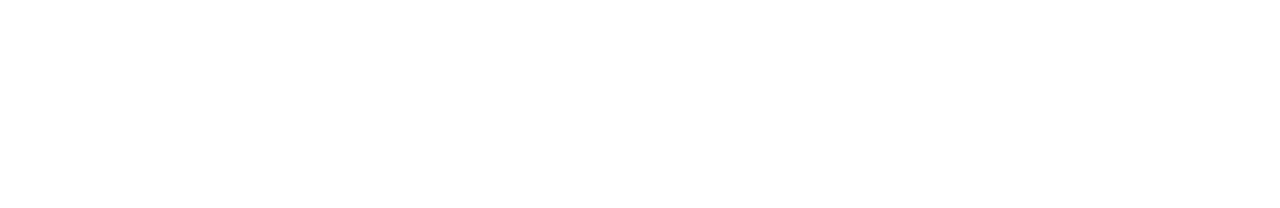
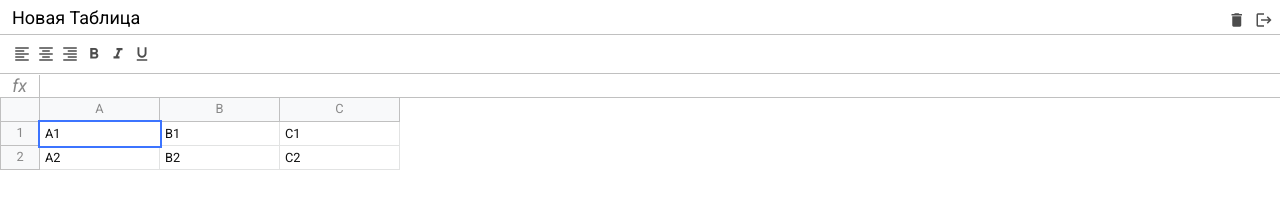
Before and after one commit to Humizi/excel, a website built with webpack: page src/index.html in a window 1280 px wide. Built offline with nearby package versions, Linux system fonts and the light colour scheme.

Commit message:
up structure

```diff
--- a/src/components/excel/Excel.js
+++ b/src/components/excel/Excel.js
@@ -1,6 +1,31 @@
+import { $ } from "../../core/dom";
+
 export class Excel {
   constructor(selector, options) {
     this.$el = document.querySelector(selector);
     this.components = options.components || [];
   }
+
+  getRoot() {
+    const $root = $.create("div", "excel");
+    // const $root = document.createElement("div");
+    // $root.classList.add("excel");
+
+    this.components.forEach((Component) => {
+      const $el = $.create("div", Component.className);
+      // const $el = document.createElement("div");
+      // $el.classList.add(Component.className);
+      const component = new Component($el);
+      $el.innerHTML = component.toHTML();
+      $root.append($el);
+      // $root.insertAdjacentHTML("beforeend", component.toHTML());
+    });
+
+    return $root;
+  }
+
+  render() {
+    // this.$el.insertAdjacentHTML("afterbegin", `<h1>Test</h1>`);
+    this.$el.append(this.getRoot());
+  }
 }
--- a/src/components/formula/Formula.js
+++ b/src/components/formula/Formula.js
@@ -1,3 +1,17 @@
-import { ExcelComponent } from "src/core/ExcelComponent";
+import { ExcelComponent } from "./../../core/ExcelComponent";
 
-export class Formula extends ExcelComponent {}
+export class Formula extends ExcelComponent {
+  static className = "formula";
+
+  toHTML() {
+    return `
+      <div class="formula__info">fx</div>
+
+      <div
+        class="formula__input"
+        contenteditable="true"
+        spellcheck="false"
+      ></div>
+    `;
+  }
+}
--- a/src/components/header/Header.js
+++ b/src/components/header/Header.js
@@ -1,3 +1,21 @@
-import { ExcelComponent } from "src/core/ExcelComponent";
+import { ExcelComponent } from "./../../core/ExcelComponent";
 
-export class Header extends ExcelComponent {}
+export class Header extends ExcelComponent {
+  static className = "header";
+
+  toHTML() {
+    return `
+      <input class="header__input" type="text" value="Новая Таблица" />
+
+      <div class="header__buttons">
+        <button class="button header__button">
+          <span class="material-icons"> delete </span>
+        </button>
+
+        <button class="button header__button">
+          <span class="material-icons"> logout </span>
+        </button>
+      </div>
+    `;
+  }
+}
--- a/src/components/table/Table.js
+++ b/src/components/table/Table.js
@@ -1,3 +1,36 @@
-import { ExcelComponent } from "src/core/ExcelComponent";
+import { ExcelComponent } from "./../../core/ExcelComponent";
 
-export class Teader extends ExcelComponent {}
+export class Table extends ExcelComponent {
+  static className = "table";
+
+  toHTML() {
+    return `
+      <div class="row">
+        <div class="row__info"></div>
+        <div class="row__data">
+          <div class="column">A</div>
+          <div class="column">B</div>
+          <div class="column">C</div>
+        </div>
+      </div>
+
+      <div class="row">
+        <div class="row__info">1</div>
+        <div class="row__data">
+          <div class="cell selected" contenteditable="true">A1</div>
+          <div class="cell" contenteditable="true">B1</div>
+          <div class="cell" contenteditable="true">C1</div>
+        </div>
+      </div>
+
+      <div class="row">
+        <div class="row__info">2</div>
+        <div class="row__data">
+          <div class="cell" contenteditable="true">A2</div>
+          <div class="cell" contenteditable="true">B2</div>
+          <div class="cell" contenteditable="true">C2</div>
+        </div>
+      </div>
+    `;
+  }
+}
--- a/src/components/toolbar/Toolbar.js
+++ b/src/components/toolbar/Toolbar.js
@@ -1,3 +1,33 @@
-import { ExcelComponent } from "src/core/ExcelComponent";
+import { ExcelComponent } from "./../../core/ExcelComponent";
 
-export class Toolbar extends ExcelComponent {}
+export class Toolbar extends ExcelComponent {
+  static className = "toolbar";
+
+  toHTML() {
+    return `
+      <button class="button header__button">
+        <span class="material-icons"> format_align_left </span>
+      </button>
+
+      <button class="button header__button">
+        <span class="material-icons"> format_align_center </span>
+      </button>
+
+      <button class="button header__button">
+        <span class="material-icons"> format_align_right </span>
+      </button>
+
+      <button class="button header__button">
+        <span class="material-icons"> format_bold </span>
+      </button>
+
+      <button class="button header__button">
+        <span class="material-icons"> format_italic </span>
+      </button>
+
+      <button class="button header__button">
+        <span class="material-icons"> format_underlined </span>
+      </button>
+    `;
+  }
+}
--- a/src/core/DomListener.js
+++ b/src/core/DomListener.js
@@ -1 +1,8 @@
-export class DomListener {}
+export class DomListener {
+  constructor($root) {
+    if (!$root) {
+      throw new Error("No $root provided for DomListener");
+    }
+    this.$root = $root;
+  }
+}
--- a/src/core/ExcelComponent.js
+++ b/src/core/ExcelComponent.js
@@ -2,7 +2,7 @@ import { DomListener } from "./DomListener";
 
 export class ExcelComponent extends DomListener {
   // Возвращает шаблон компонента
-  toHtml() {
+  toHTML() {
     return "";
   }
 }
--- /dev/null
+++ b/src/core/dom.js
@@ -0,0 +1,17 @@
+class Dom {
+  constructor() {}
+}
+
+export function $() {
+  return new Dom();
+}
+
+$.create = (tagName, classes = "") => {
+  const el = document.createElement(tagName);
+
+  if (classes) {
+    el.classList.add(classes);
+  }
+
+  return el;
+};
--- a/src/index.js
+++ b/src/index.js
@@ -1,8 +1,12 @@
 import "./styles/index.scss";
 import { Excel } from "./components/excel/Excel";
+import { Header } from "./components/header/Header";
+import { Toolbar } from "./components/toolbar/Toolbar";
+import { Formula } from "./components/formula/Formula";
+import { Table } from "./components/table/Table";
 
 const excel = new Excel("#app", {
-  components: [],
+  components: [Header, Toolbar, Formula, Table],
 });
 
-console.log("Excel: ", excel);
+excel.render();
```
Also changed, not shown: jsconfig.json (deleted, +0 -9 lines), src/assets/excel.html (+1 -0 lines).
